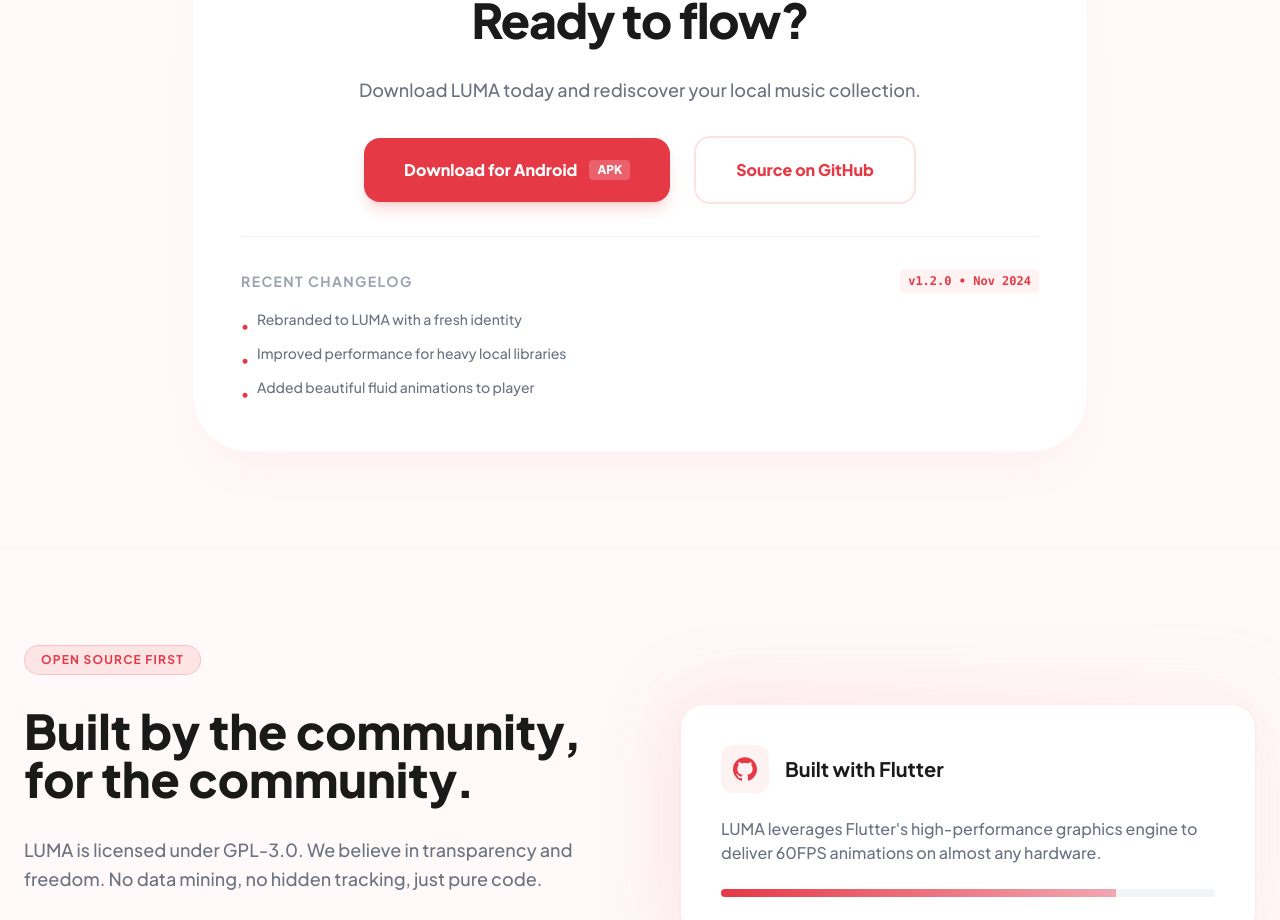
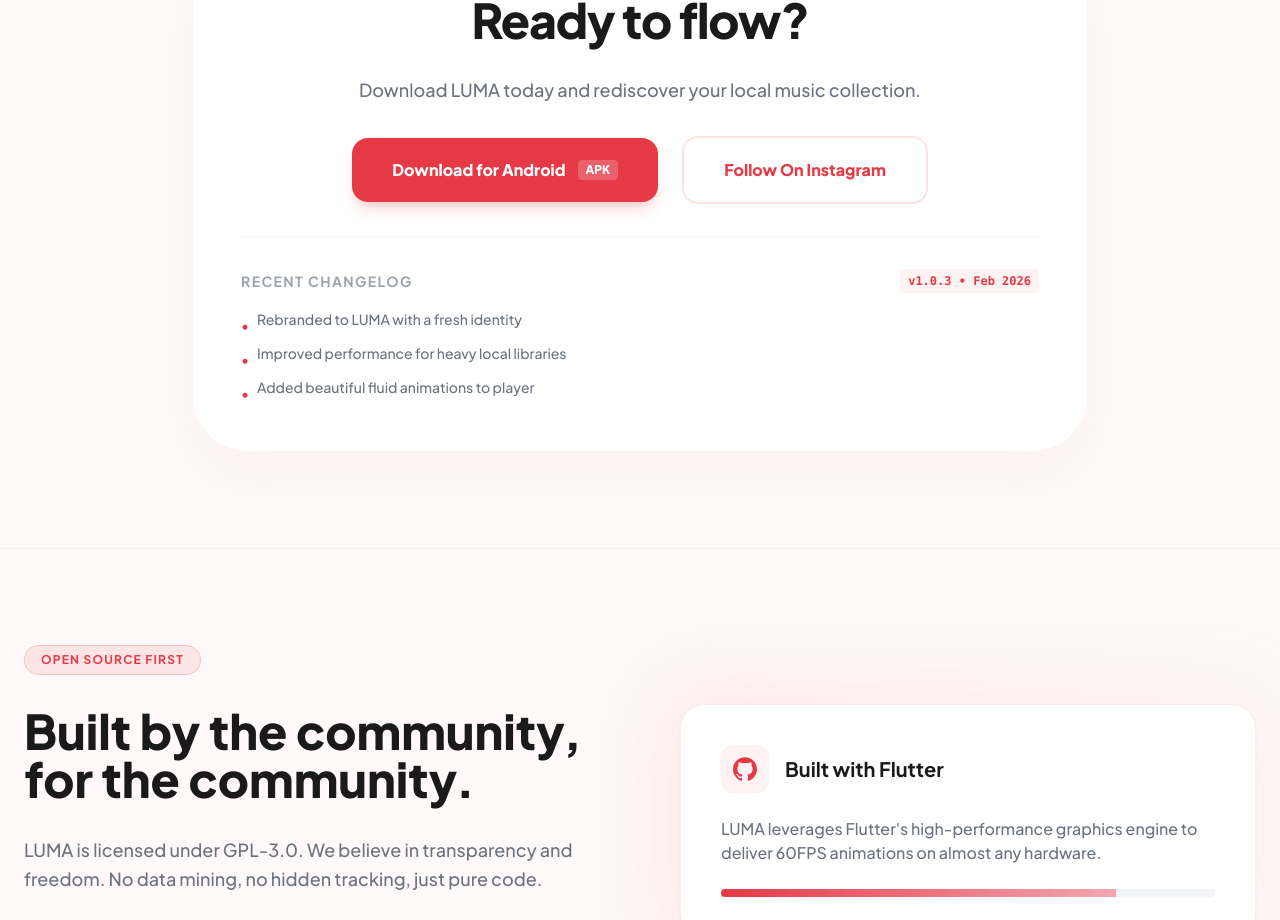
Before and after one commit to infasmk/LUME_WEBSITE, a React (Vite) app: page / in a window 1280 px wide. Shown: the part 2599-3519 px from the top of the page. Built offline with nearby package versions, Linux system fonts and the light colour scheme.

Commit message:
Update download and source links in Download.tsx

```diff
--- a/components/Download.tsx
+++ b/components/Download.tsx
@@ -2,8 +2,8 @@
 import React from 'react';
 
 const Download: React.FC = () => {
-  const downloadLink = "https://github.com/infasmk/Lume_Music/releases/download/v1.0.2/LUMA.BY.INFAS.apk";
-  const sourceLink = "https://github.com/infasmk/Lume_Music";
+  const downloadLink = "https://github.com/infasmk/Lume_Music/releases/download/v1.0.3/LumaV2.09infas.apk";
+  const sourceLink = "https://instagram.com/infaaze?";
 
   return (
     <section id="download" className="py-24 px-6 relative">
@@ -20,14 +20,14 @@
               <span className="text-xs bg-white/20 px-2 py-0.5 rounded text-white uppercase">APK</span>
             </a>
             <a href={sourceLink} target="_blank" rel="noopener noreferrer" className="w-full sm:w-auto px-10 py-5 bg-white border-2 border-red-100 text-[#E63946] font-extrabold rounded-2xl transition-all hover:scale-105 hover:bg-red-50 active:scale-95">
-              Source on GitHub
+              Follow On Instagram
             </a>
           </div>
 
           <div className="pt-8 border-t border-gray-100 text-left">
             <div className="flex items-center justify-between mb-4">
               <span className="text-sm font-bold text-gray-400 uppercase tracking-widest">Recent Changelog</span>
-              <span className="text-xs font-mono font-bold text-[#E63946] bg-red-50 px-2 py-1 rounded">v1.2.0 • Nov 2024</span>
+              <span className="text-xs font-mono font-bold text-[#E63946] bg-red-50 px-2 py-1 rounded">v1.0.3 • Feb 2026</span>
             </div>
             <ul className="space-y-2 text-sm text-gray-500 font-medium">
               <li className="flex items-start gap-2">
```
